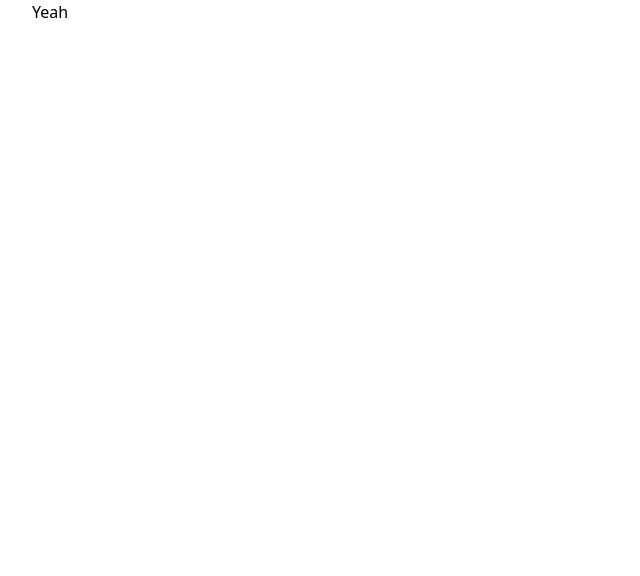
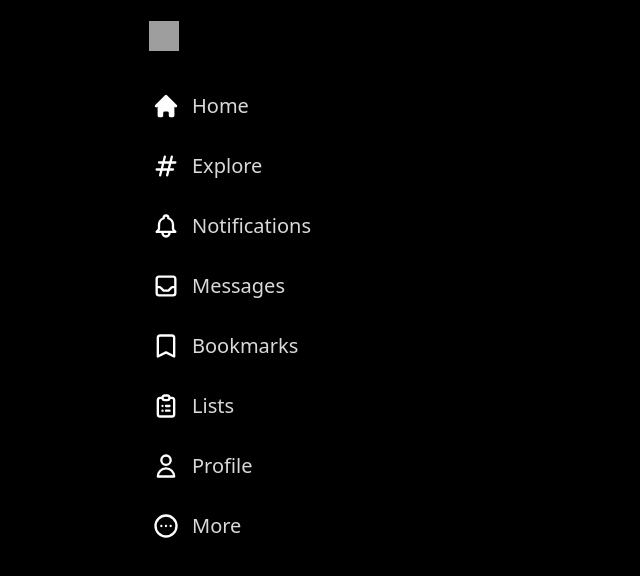
Before and after one commit to berkcanozbalci966/twitter-clone-next, a Next.js app: page / in a window 1280 px wide. Shown: the top 576 px of the page, without its empty margins (0-640 px from the left). Built offline with nearby package versions, Linux system fonts and the light colour scheme; grey boxes are pictures that could not be loaded.

Commit message:
feat: sidebar & sidebar link created

```diff
--- /dev/null
+++ b/components/Sidebar.js
@@ -0,0 +1,33 @@
+import Image from "next/image";
+import { HomeIcon } from "@heroicons/react/solid";
+import {
+  HashtagIcon,
+  BellIcon,
+  InboxIcon,
+  BookmarkIcon,
+  ClipboardListIcon,
+  UserIcon,
+  DotsCircleHorizontalIcon,
+  DotsHorizontalIcon,
+} from "@heroicons/react/outline";
+import SidebarLink from "./SidebarLink";
+
+export default function Sidebar() {
+  return (
+    <div className="hidden sm:flex flex-col items-center xl:items-start xl:w-[340px] p-2 fixed h-full">
+      <div className="flex items-center justify-center w-14 h-14 hoverAnimation p-0 xl:ml-24 hover-animation">
+        <Image src="https://rb.gy/ogau5a" width={30} height={30} />
+      </div>
+      <div className="space-y-2 5 mt-4 mb-2.5 xl:ml-24">
+        <SidebarLink text="Home" Icon={HomeIcon} active />
+        <SidebarLink text="Explore" Icon={HashtagIcon} />
+        <SidebarLink text="Notifications" Icon={BellIcon} />
+        <SidebarLink text="Messages" Icon={InboxIcon} />
+        <SidebarLink text="Bookmarks" Icon={BookmarkIcon} />
+        <SidebarLink text="Lists" Icon={ClipboardListIcon} />
+        <SidebarLink text="Profile" Icon={UserIcon} />
+        <SidebarLink text="More" Icon={DotsCircleHorizontalIcon} />
+      </div>
+    </div>
+  );
+}
--- /dev/null
+++ b/components/SidebarLink.js
@@ -0,0 +1,12 @@
+import React from "react";
+
+export default function SidebarLink({ Icon, text, activate }) {
+  return (
+    <div
+      className={`text-[#d9d9d9] flex items-center justify-center xl:justify-start text-xl space-x-3 hover-animation`}
+    >
+      <Icon className="h-7 text-white" />
+      <span>{text}</span>
+    </div>
+  );
+}
--- a/next.config.js
+++ b/next.config.js
@@ -1,6 +1,9 @@
 /** @type {import('next').NextConfig} */
 const nextConfig = {
   reactStrictMode: true,
-}
+  images: {
+    domains: ["rb.gy"],
+  },
+};
 
-module.exports = nextConfig
+module.exports = nextConfig;
--- a/package.json
+++ b/package.json
@@ -9,6 +9,7 @@
     "lint": "next lint"
   },
   "dependencies": {
+    "@heroicons/react": "^1.0.5",
     "next": "12.1.0",
     "react": "17.0.2",
     "react-dom": "17.0.2"
@@ -19,5 +20,8 @@
     "eslint-config-next": "12.1.0",
     "postcss": "^8.4.7",
     "tailwindcss": "^3.0.23"
+  },
+  "resolutions": {
+    "eslint-plugin-react": "7.28.0"
   }
 }
--- a/pages/index.js
+++ b/pages/index.js
@@ -1,17 +1,23 @@
 import Head from "next/head";
 import Image from "next/image";
+import Sidebar from "../components/Sidebar";
 import styles from "../styles/Home.module.css";
 
 export default function Home() {
   return (
     <div className={styles.container}>
       <Head>
-        <title>Create Next App</title>
+        <title>Twitter</title>
         <meta name="description" content="Generated by create next app" />
         <link rel="icon" href="/favicon.ico" />
       </Head>
 
-      <h1>Yeah</h1>
+      <main className="bg-black min-h-screen flex mx-auto">
+        <Sidebar />
+        {/* Feed */}
+        {/* Widgets */}
+        {/* Modal */}
+      </main>
     </div>
   );
 }
--- a/styles/globals.css
+++ b/styles/globals.css
@@ -1,3 +1,15 @@
 @tailwind base;
 @tailwind components;
 @tailwind utilities;
+
+@layer base {
+    body {
+        @apply bg-black;
+    }
+}
+
+@layer components {
+    .hover-animation {
+        @apply hover:bg-[#d9d9d9] hover:bg-opacity-10 rounded-full cursor-pointer w-[52px] xl:w-auto xl:py-3 xl:px-4 transition duration-200 ease-out;
+    }
+}
```
Also changed, not shown: 1 other file (tests, documents, lock files or other folders).
